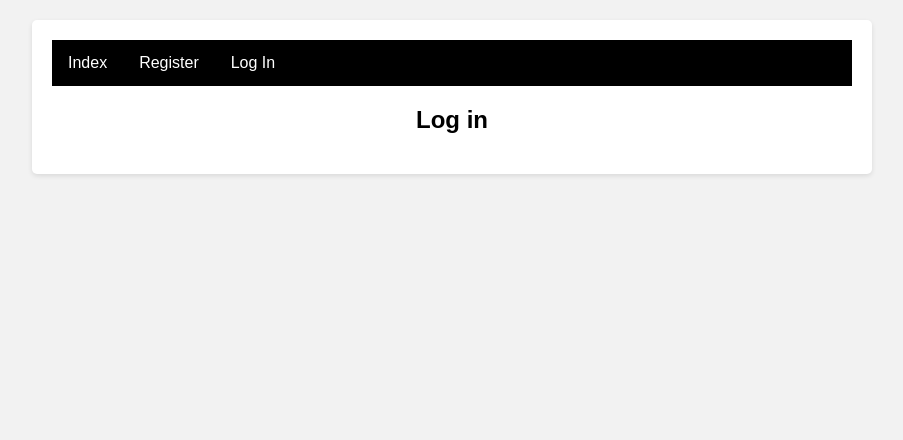
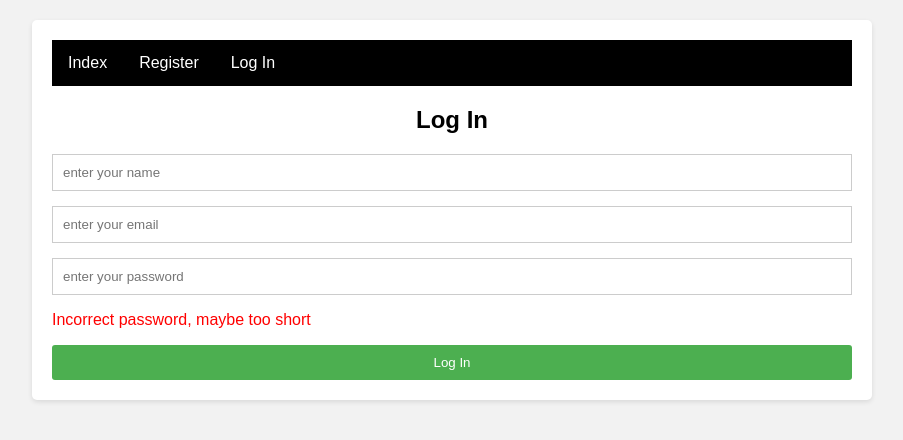
Before and after one commit to adrianmf27/FinalAppReact-HTML-CSS, a React (Create React App) app: page /login in a window 1280 px wide. Shown: the top 440 px of the page, without its empty margins (188-1091 px from the left). Built offline with nearby package versions, Linux system fonts and the light colour scheme.

Commit message:
Finishing with Log In and Register forms

```diff
--- a/src/Components/CreateUserComp.js
+++ b/src/Components/CreateUserComp.js
@@ -103,7 +103,7 @@ let CreateUserComp = (props) => {
                 </div>
                 {error.email && <p className="errorForm">{error.email}</p>}
                 <div className="form-group">
-                    <input type="text" placeholder="enter your password" onChange={changeUserPass}></input>
+                    <input type="password" placeholder="enter your password" onChange={changeUserPass}></input>
                 </div>
                 {error.password && <p className="errorForm">{error.password}</p>}
                 <button onClick={clickCreate}>Create account</button>
--- a/src/Components/LoginUserComp.js
+++ b/src/Components/LoginUserComp.js
@@ -1,8 +1,113 @@
+/* eslint-disable eqeqeq */
+/* eslint-disable react-hooks/exhaustive-deps */
+// eslint-disable-next-line no-unused-vars
+import React, { useEffect, useState, useCallback } from "react";
+import { backendUrl } from "../Globals";
+import { useNavigate } from "react-router-dom";
+import { emailPattern } from "../Utils";
 
+let LoginUserComp = (props) => {
+    let {setLogin} = props
 
-let LoginUserComp = () => {
+    let [name, changeName] = useState(null)
+    let [email, changeEmail] = useState(null)
+    let [message, setMessage] = useState(null)
+
+    let [password, changePassword] = useState("")
+    let [error, setError] = useState({})
+
+    let navigate = useNavigate()
+
+    useEffect(() => {
+        checkInputErrors()
+    }, [name, email, password])
+
+    let checkInputErrors = () => {
+        let updatedErrors = {}
+
+         if(name == "" || name?.length < 2){
+            updatedErrors.name = "Incorrect name"
+        }
+
+        if(email == "" || email?.length < 3 || (email != null && !emailPattern.test(email))){
+            updatedErrors.email = "Incorrect email format"
+        }
+
+        if(password == "" || password?.length < 5){
+            updatedErrors.password = "Incorrect password, maybe too short"
+        }
+
+        setError(updatedErrors)
+    }
+
+    let changeUserName = (e) => {
+        let nameUser = e.currentTarget.value
+        changeName(nameUser)
+    }
+
+    let changeUserEmail = (e) => {
+        let email = e.currentTarget.value
+        changeEmail(email)
+    }
+
+    let changeUserPass = (e) => {
+        let password = e.currentTarget.value
+        changePassword(password)
+    }
+
+    let clickLoginButton = async (e) => {
+        let res = await fetch(backendUrl + "/users/login", {
+            method: "POST",
+            headers: {"Content-Type" : "application/json"},
+            body: JSON.stringify({
+                name: name,
+                email : email,
+                password : password
+            })
+        })
+
+        if (res.ok)
+        {
+            let jsonData = await res.json()
+
+            if(jsonData.apiKey != null)
+            {
+                localStorage.setItem("apiKey", jsonData.apiKey)
+                localStorage.setItem("userId", jsonData.id)
+                localStorage.setItem("email", jsonData.email)
+            }
+
+            setLogin(true)
+            navigate("/myItems")
+        }
+        else
+        {
+            let jsonData = await res.json()
+            setMessage(jsonData.error)
+        }
+    }
+
     return (
-        <h2>Log in</h2>
+        <div>
+            <h2>Log In</h2>
+            <h3>{message}</h3>
+
+            <div className="cener-box">
+                <div className="form-group">
+                    <input type="text" placeholder="enter your name" onChange={changeUserName}></input>
+                </div>
+                {error.name && <p className="errorForm">{error.name}</p>}
+                <div className="form-group">
+                    <input type="text" placeholder="enter your email" onChange={changeUserEmail}></input>
+                </div>
+                {error.email && <p className="errorForm">{error.email}</p>}
+                <div className="form-group">
+                    <input type="password" placeholder="enter your password" onChange={changeUserPass}></input>
+                </div>
+                {error.password && <p className="errorForm">{error.password}</p>}
+                <button onClick={clickLoginButton}>Log In</button>
+            </div>
+        </div>
     )
 }
 
```
